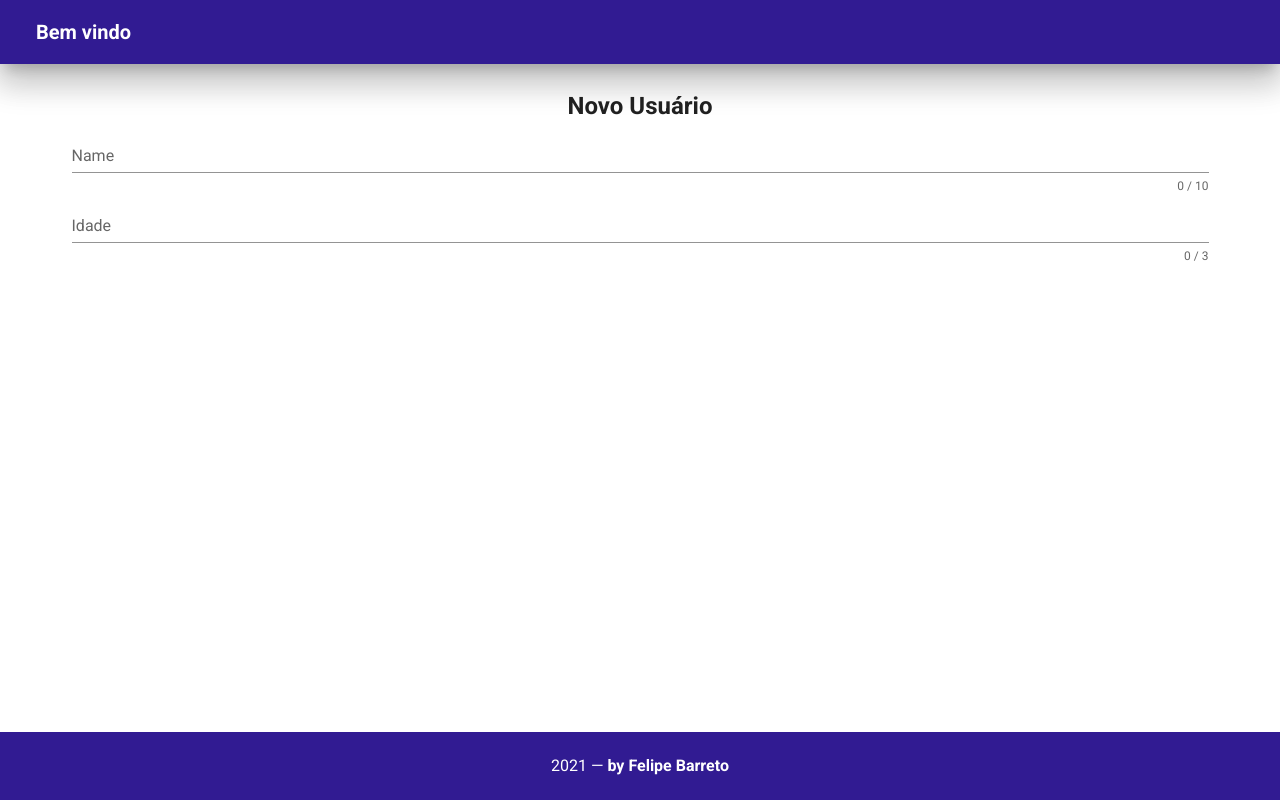
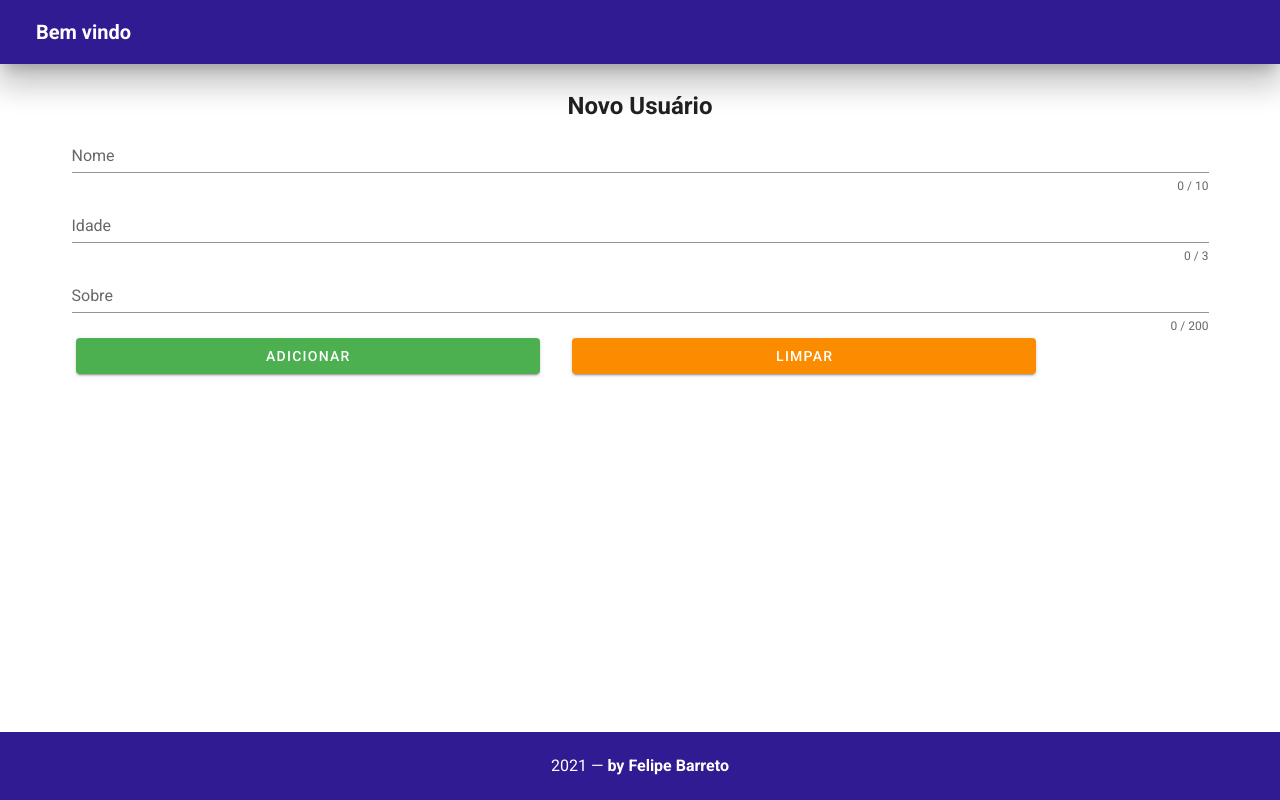
Before and after one commit to felipebarreto148/users, a Vue app: page /adicionar in a window 1280 px wide. Built offline with nearby package versions, Linux system fonts and the light colour scheme.

Commit message:
Vuex adicionado, funçoes para adicionar e remover usuario implementadas

```diff
--- a/package.json
+++ b/package.json
@@ -11,7 +11,8 @@
     "core-js": "^3.6.5",
     "vue": "^2.6.11",
     "vue-router": "^3.5.1",
-    "vuetify": "^2.4.0"
+    "vuetify": "^2.4.0",
+    "vuex": "^3.6.2"
   },
   "devDependencies": {
     "@vue/cli-plugin-babel": "~4.5.0",
--- a/src/components/FormCadastro/VFormCadastro.vue
+++ b/src/components/FormCadastro/VFormCadastro.vue
@@ -1,29 +1,61 @@
 <template>
   <v-container>
     <h2 class="d-flex justify-center">Novo Usuário</h2>
-    <form>
+    <v-form ref="form">
       <v-text-field
-        v-model="name"
+        v-model="nome"
         :counter="10"
-        label="Name"
+        color="deep-purple"
+        label="Nome"
         required
       ></v-text-field>
       <v-text-field
         v-model="idade"
         :counter="3"
+        color="deep-purple"
         label="Idade"
         required
       ></v-text-field>
-    </form>
+      <v-textarea
+        v-model="sobre"
+        :counter="200"
+        color="deep-purple"
+        label="Sobre"
+        required
+        auto-grow
+        rows="1"
+      ></v-textarea>
+      <v-row>
+        <v-btn color="success" width="40%" class="ma-4" @click="novoUsuario"> Adicionar </v-btn>
+        <v-btn color="warning" width="40%" class="ma-4" @click="limparCampos"> Limpar </v-btn>
+      </v-row>
+    </v-form>
   </v-container>
 </template>
 <script>
 export default {
   name: "FormCadastro",
-  data(){
-    return{
-      name: "",
-      idade: ""
+  data() {
+    return {
+      nome: "",
+      idade: "",
+      sobre: "",
+    };
+  },
+  methods: {
+    novoUsuario(){
+      let usuario = {
+        nome: this.nome,
+        idade: this.idade,
+        sobre: this.sobre,
+      };
+      this.$store.dispatch('novoUsuario', usuario);
+      this.limparCampos();
+    },
+    limparCampos() {
+      this.nome = "";
+      this.idade = "";
+      this.sobre = "";
     }
   }
 };
--- a/src/components/VTable/VTable.vue
+++ b/src/components/VTable/VTable.vue
@@ -12,9 +12,9 @@
           </tr>
         </thead>
         <tbody>
-          <tr v-for="(item, index) in champions" :key="item.name">
+          <tr v-for="(item, index) in usuarios" :key="index">
             <td >{{ index + 1 }}</td>
-            <td>{{ item.name }}</td>
+            <td>{{ item.nome }}</td>
             <td>{{ item.idade }}</td>
             <td>
               <v-btn fab x-small>
@@ -41,53 +41,12 @@ export default {
   name: "VTable",
   data() {
     return {
-      champions: [
-        {
-          name: "Ahri",
-          idade: 18,
-        },
-        {
-          name: "Qyiana",
-          idade: 18,
-        },
-        {
-          name: "Irelia",
-          idade: 18,
-        },
-        {
-          name: "Orn",
-          idade: 18,
-        },
-        {
-          name: "Yasuo",
-          idade: 18,
-        },
-        {
-          name: "Aphelios",
-          idade: 18,
-        },
-        {
-          name: "Akali",
-          idade: 18,
-        },
-        {
-          name: "Soraka",
-          idade: 18,
-        },
-        {
-          name: "Braum",
-          idade: 18,
-        },
-        {
-          name: "Rakan",
-          idade: 18,
-        },
-      ],
+      usuarios: this.$store.state.usuarios,
     };
   },
   methods: {
     deletar(indice){
-      this.champions.splice(indice, 1)
+      this.$store.dispatch('removerUsuario', indice);
     }
   },
 };
--- a/src/main.js
+++ b/src/main.js
@@ -2,10 +2,12 @@ import Vue from 'vue';
 import App from './App.vue';
 import vuetify from './plugins/vuetify';
 import router from './router';
+import store from '@/store'
 
 Vue.config.productionTip = false;
 
 new Vue({
+  store,
   vuetify,
   router,
   render: (h) => h(App),
--- a/src/router/index.js
+++ b/src/router/index.js
@@ -14,6 +14,11 @@ const routes = [
    name: 'Cadastrar',
    component: () => import('@/components/FormCadastro/VFormCadastro.vue'),
   },
+  /* {
+    path: '/editar',
+    name: 'Editar',
+    component: () => import('@/components/FormEditar/VFormEditar.vue'),
+  }, */
 ];
 
 const router = new VueRouter({
--- /dev/null
+++ b/src/store/index.js
@@ -0,0 +1,26 @@
+import Vue from 'vue'
+import Vuex from 'vuex'
+
+Vue.use(Vuex);
+
+export default new Vuex.Store({
+    state: {
+        usuarios: [],
+    },
+    mutations: {
+        inserir(state, payload){
+            state.usuarios.push(payload);
+        },
+        remover(state, payload){
+            state.usuarios.splice(payload, 1);
+        },
+    },
+    actions: {
+        novoUsuario({ commit }, payload){
+            commit('inserir', payload)
+        },
+        removerUsuario({ commit }, payload){
+            commit('remover', payload)
+        }
+    },
+});
```
Also changed, not shown: 1 other file (tests, documents, lock files or other folders).
